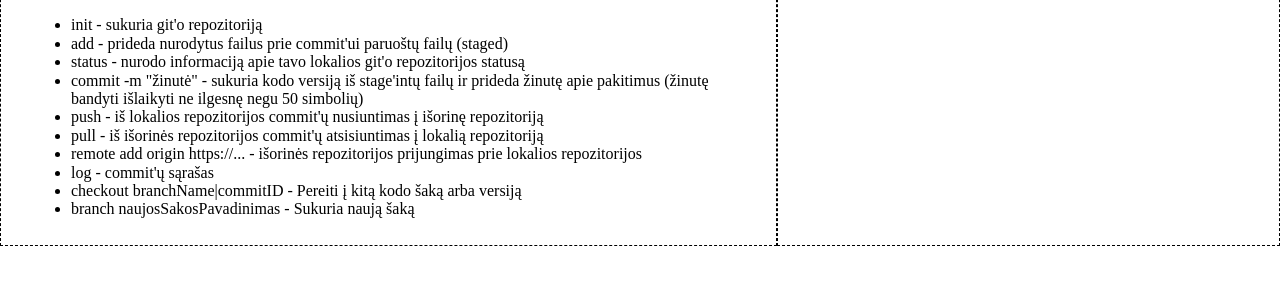
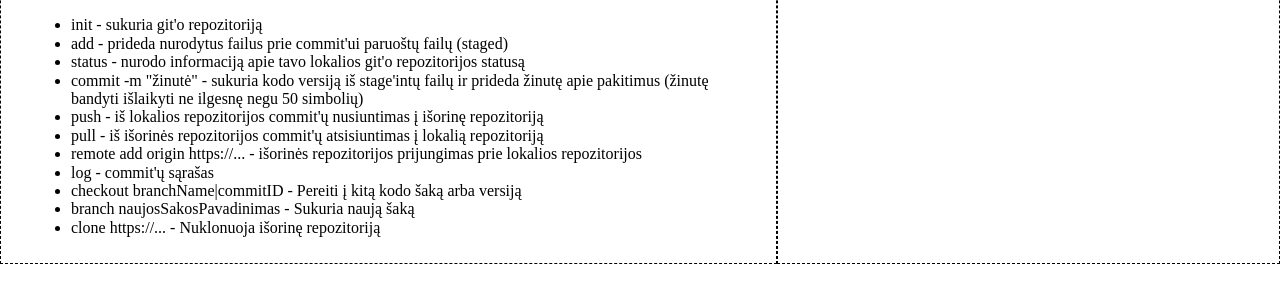
Before and after one commit to BanRokas/heyHou, a plain HTML site: page index.html in a window 1280 px wide. Shown: the part 210-512 px from the top of the page. Drawn offline with nearby package versions, Linux system fonts and the light colour scheme.

Commit message:
dabar tikrai paskutinė komanda

```diff
--- a/index.html
+++ b/index.html
@@ -27,6 +27,7 @@
         <li>log - commit'ų sąrašas</li>
         <li>checkout branchName|commitID - Pereiti į kitą kodo šaką arba versiją</li>
         <li>branch naujosSakosPavadinimas - Sukuria naują šaką</li>
+        <li>clone https://... - Nuklonuoja išorinę repozitoriją</li>
       </ul>
     </section>
     <section id="gitHub">
```
